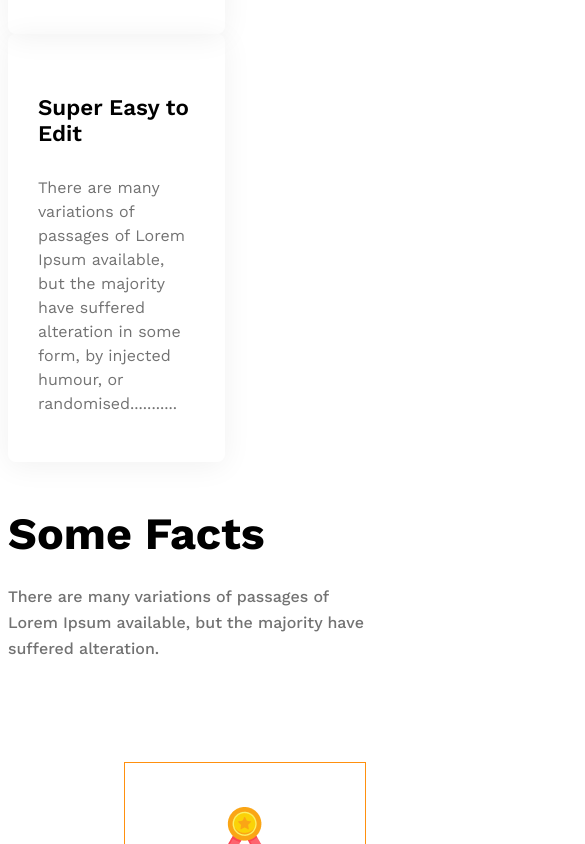
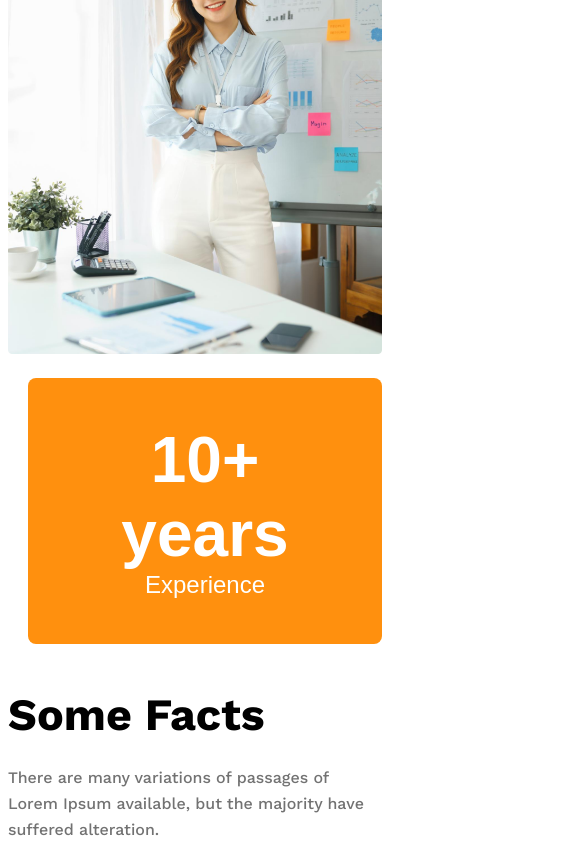
Before and after one commit to pratul890/g3-architects-responsive, a plain HTML site: page index.html in a window 390 px wide. Shown: the part 4669-5513 px from the top of the page, 585 px wide, since content can reach past the window. Drawn offline with nearby package versions, Linux system fonts and the light colour scheme.

Commit message:
added experience badge and made it responsive

```diff
--- a/styles/architects.css
+++ b/styles/architects.css
@@ -252,12 +252,30 @@ main>section {
     margin-bottom: 0px;
 }
 
+.feature-img img{
+    width: 100%;
+}
+
+#experience-badge {
+    padding: 45px 42px;
+    font-size: 1.5rem;
+    font-weight: 500;
+    margin-left: -100px;
+    margin-top: -100px;
+}
+
+#experience-year {
+    font-size: 4rem;
+    font-weight: 700;
+}
+
 /* responsive medaia query */
 @media screen and (max-width: 576px) {
 
     .navbar,
     .nav-link,
-    .team {
+    .team,
+    .features {
         flex-direction: column;
     }
 
@@ -280,6 +298,14 @@ main>section {
         gap: 35px;
         justify-items: center;
     }
+
+    #experience-badge {
+        padding: 45px 42px;
+        font-size: 1.5rem;
+        font-weight: 500;
+        margin-left: 20px;
+        margin-top: 20px;
+    }
 }
 
 
```
Also changed, not shown: index.html (+11 -5 lines).
